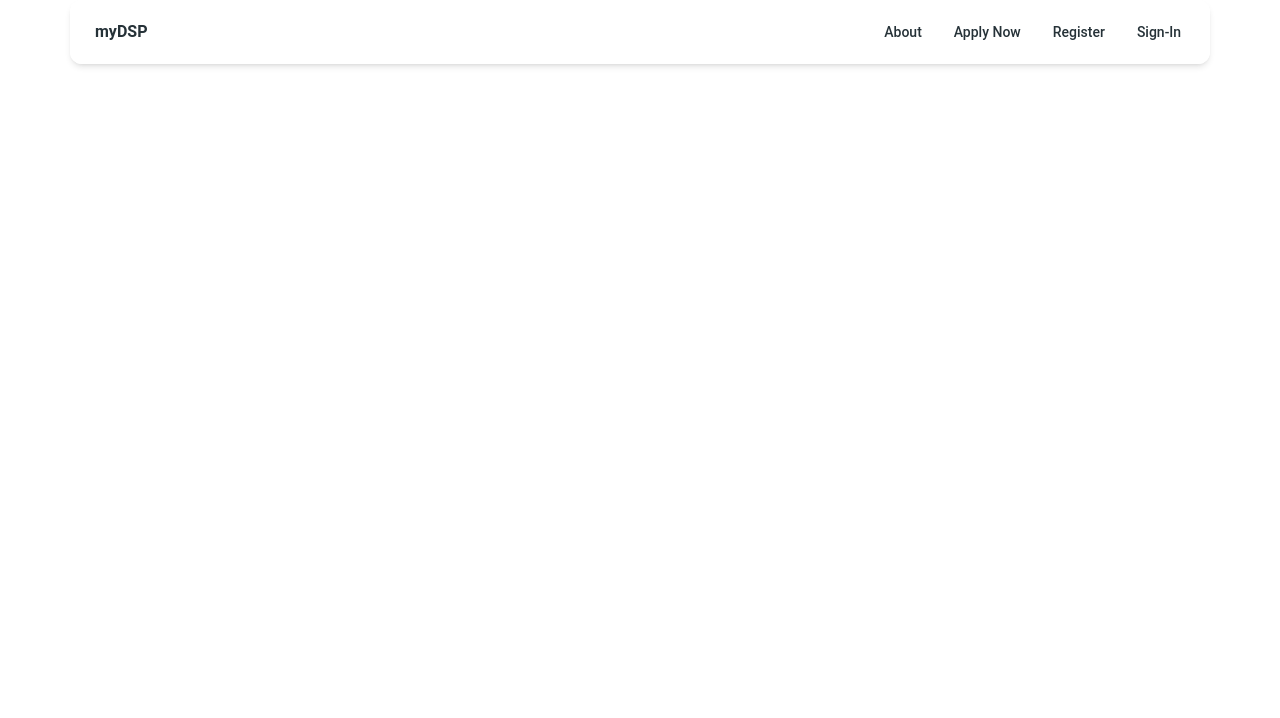
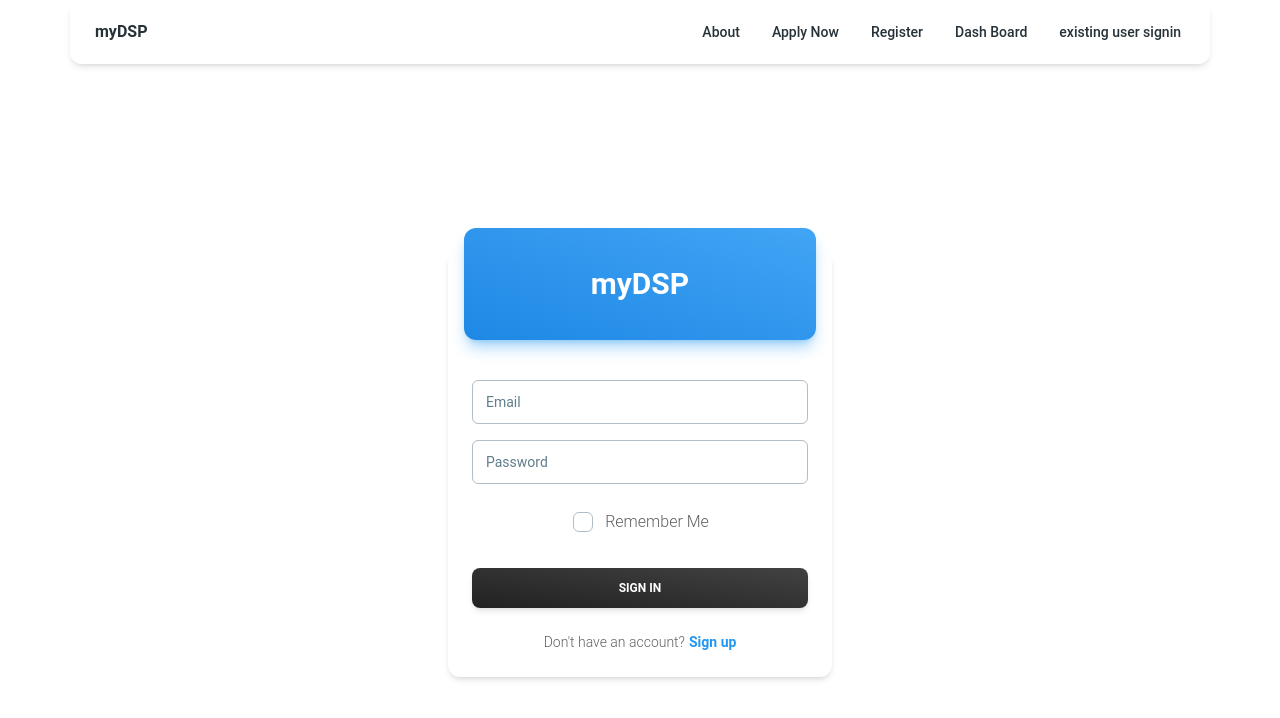
Before and after one commit to Dhart1984/Ace-Premier-Logistics-FE, a React (Create React App) app: page /sign-in in a window 1280 px wide. Shown: the top 718 px of the page. Built offline with nearby package versions, Linux system fonts and the light colour scheme; no server answers.

Commit message:
thank you page, signup/sign in routing

```diff
--- a/src/App.js
+++ b/src/App.js
@@ -12,10 +12,8 @@ function App() {
   return (
     <div className="App">
       <Header />
-
-
-
       <Main />
+      {/* <About/> */}
 
 
     </div>
--- a/src/components/Header/index.jsx
+++ b/src/components/Header/index.jsx
@@ -29,9 +29,9 @@ function NavList() {
         color="blue-gray"
         className="p-1 font-medium"
       >
-        <a href="#" className="flex items-center hover:text-blue-500 transition-colors">
+        <Link to="/about" className="flex items-center hover:text-blue-500 transition-colors">
           About
-        </a>
+        </Link>
       </Typography>
       <Typography
         as="li"
@@ -60,7 +60,17 @@ function NavList() {
         className="p-1 font-medium"
       >
         <Link to="/dashboard" className="flex items-center hover:text-blue-500 transition-colors">
-          Sign-In
+          Dash Board
+        </Link>
+      </Typography>
+      <Typography
+        as="li"
+        variant="small"
+        color="blue-gray"
+        className="p-1 font-medium"
+      >
+        <Link to="/sign-in" className="flex items-center hover:text-blue-500 transition-colors">
+          existing user signin
         </Link>
       </Typography>
     </ul>
--- a/src/components/Main/index.jsx
+++ b/src/components/Main/index.jsx
@@ -2,6 +2,9 @@ import { Routes, Route } from "react-router-dom"
 import Applicant from "../../pages/Applicants"
 import ShowPage from "../../pages/Show"
 import Home from "../../pages/Home"
+import About from "../../pages/About/about"
+import ThankYou from "../../pages/ThankYou/thankyou"
+import SignIn from "../../pages/SignIn/signin"
 
 const Main = (props) => {
   return (
@@ -9,6 +12,9 @@ const Main = (props) => {
       <Routes>
         <Route path="/" element={<Home/>} />
         <Route path="/dashboard" element={<Applicant/> }/>
+        <Route path="/about" element={<About/>}/>
+        <Route path="/sign-in" element={<SignIn/>}/>
+        <Route path="/thanks" element={<ThankYou/>}/>
         <Route path="/applicant/:id" element={<ShowPage />} />
       </Routes>
     </main>
--- a/src/components/SignUp/signup.jsx
+++ b/src/components/SignUp/signup.jsx
@@ -1,5 +1,6 @@
-import {useState, useEffect} from "react";
-import {createApplicant} from "../../utilities/applicant-service.js"
+import { useState, useEffect } from "react";
+import { createApplicant } from "../../utilities/applicant-service.js"
+import { Link } from 'react-router-dom';
 // import pick from ""
 import {
   Card,
@@ -42,7 +43,7 @@ import {
   };
 
   return (
-        <Card color="transparent" shadow={false}>
+    <Card color="transparent" shadow={false} >
       <Typography variant="h4" color="white">
         Sign Up/Register
       </Typography>
@@ -50,11 +51,11 @@ import {
         Enter your details to register.
       </Typography>
       <form onSubmit={handleSubmit} className="mt-8 mb-2 w-80 max-w-screen-lg sm:w-96">
-          <div className="mb-4 flex flex-col gap-6">
-            <Input onChange={handleChange} name='firstName' value={newForm.firstName} size="lg" label="First Name" color="white"/>
-            <Input onChange={handleChange} name='lastName' value={newForm.lastName} size="lg" label="Last Name"color="white"/>
+        <div className="mb-4 flex flex-col gap-6" >
+          <Input onChange={handleChange} name='firstName' value={newForm.firstName} size="lg" label="First Name" color="white" />
+          <Input onChange={handleChange} name='lastName' value={newForm.lastName} size="lg" label="Last Name" color="white" />
 
-            <Input onChange={handleChange} name='email' value={newForm.email} size="lg" label="Email" color="white"/>
+          <Input onChange={handleChange} name='email' value={newForm.email} size="lg" label="Email" color="white" />
 
 
           {/* <Input type="password" size="lg" label="Password" /> */}
@@ -79,13 +80,26 @@ import {
           }
           containerProps={{ className: "-ml-2.5" }}
         />
-          <Button type='submit' className="mt-6" fullWidth>
+        <Link to="/thanks" className="mt-6" style={{ width: '100%' }}>
+          <Button type="submit" fullWidth>
             Register
           </Button>
+        </Link>
+
+
+
+
+
+
+
+
+
+
+
         <Typography color="gray" className="mt-4 text-center font-normal">
           Already have an account?{" "}
           <a
-              href="#"
+            href="/sign-in"
             className="font-medium text-blue-500 transition-colors hover:text-blue-700"
           >
             Sign In
--- a/src/pages/About/about.jsx
+++ b/src/pages/About/about.jsx
@@ -1,3 +1,4 @@
+import { useState, useEffect } from "react";
 import {
     Card,
     CardHeader,
--- a/src/pages/Home/index.jsx
+++ b/src/pages/Home/index.jsx
@@ -38,7 +38,7 @@ export default function Example() {
 
             </div>
             <div className="w-1/2 flex items-center justify-center">
-                <h1 className="text-4xl font-bold">We're looking for talented Drivers. Apply within.</h1>
+                <h1 className="text-4xl font-bold">We're looking for talented Drivers. <br></br><br></br>You're looking for you're next oppurtunity.<br></br> <br></br>Let's hit the road. </h1>
             </div>
         </div>
     );
--- a/src/pages/Show/index.jsx
+++ b/src/pages/Show/index.jsx
@@ -2,6 +2,14 @@ import { useState, useEffect } from 'react'
 import { useParams } from 'react-router'
 import { getApplicant, deleteApplicant} from '../../utilities/applicant-service'
 import {  useNavigate } from 'react-router-dom'
+import {
+  Card,
+  CardHeader,
+  CardBody,
+  CardFooter,
+  Typography,
+  Button
+} from "@material-tailwind/react";
 
 const Show = () => {
   const [applicant, setApplicant] = useState(null)
@@ -27,22 +35,24 @@ const Show = () => {
 // conditionally render either a person's data or a loading message
 
 const loaded = () => (
-    <div className="applicant">
-        <h1>Show Page</h1>
-        <h2>{applicant.firstName}</h2>
-        <h2>{applicant.lastName}</h2>
-        <div>
-        <button>{applicant.reviewed}</button>
-        </div>
-        <div>
-            <button className='delete' onClick={handleDelete}>
-                Remove Person
-            </button>
-        </div>
+  <Card className="mt-6 w-96">
+      <CardHeader color="blue-gray" className="relative h-56">
+        <img src="https://sp-ao.shortpixel.ai/client/to_auto,q_glossy,ret_img,w_1024,h_683/https://warehouse.ninja/wp-content/uploads/2021/11/amazon-delivery-van-1024x683.jpg" alt="img-blur-shadow" layout="fill" />
+      </CardHeader>
+      <CardBody>
+        <Typography variant="h5" color="blue-gray" className="mb-2">
+          {applicant.firstName}
+        </Typography>
+        <Typography>
+        {applicant.lastName}
+        </Typography>
+      </CardBody>
+      <CardFooter className="pt-0">
+        <Button className='delete' onClick={handleDelete}>
+        Delete Applicant</Button>
+      </CardFooter>
+    </Card>
 
-
-        {/* <img src={person.image} alt={person.name+" image"} /> */}
-        </div>
 )
 
 const loading = () => {
--- /dev/null
+++ b/src/pages/SignIn/signin.jsx
@@ -0,0 +1,52 @@
+import {
+    Card,
+    CardHeader,
+    CardBody,
+    CardFooter,
+    Typography,
+    Input,
+    Checkbox,
+    Button,
+  } from "@material-tailwind/react";
+
+  export default function SignIn() {
+    return (
+        <div className="flex justify-center items-center h-screen">
+      <Card className="w-96 align-content: normal">
+        <CardHeader
+          variant="gradient"
+          color="blue"
+          className="mb-4 grid h-28 place-items-center"
+        >
+          <Typography variant="h3" color="white">
+            myDSP
+          </Typography>
+        </CardHeader>
+        <CardBody className="flex flex-col gap-4">
+          <Input label="Email" size="lg" />
+          <Input label="Password" size="lg" />
+          <div className="-ml-2.5">
+            <Checkbox label="Remember Me" />
+          </div>
+        </CardBody>
+        <CardFooter className="pt-0">
+          <Button variant="gradient" fullWidth>
+            Sign In
+          </Button>
+          <Typography variant="small" className="mt-6 flex justify-center">
+            Don't have an account?
+            <Typography
+              as="a"
+              href="/"
+              variant="small"
+              color="blue"
+              className="ml-1 font-bold"
+            >
+              Sign up
+            </Typography>
+          </Typography>
+        </CardFooter>
+      </Card>
+      </div>
+    );
+  }
--- /dev/null
+++ b/src/pages/ThankYou/thankyou.jsx
@@ -0,0 +1,26 @@
+import { Typography } from "@material-tailwind/react";
+
+
+export default function ThankYou() {
+  return (
+    <figure className="relative h-full w-full">
+      <img
+        className="h-full w-full rounded-xl"
+        src="https://sp-ao.shortpixel.ai/client/to_auto,q_glossy,ret_img,w_1024,h_683/https://warehouse.ninja/wp-content/uploads/2021/11/amazon-delivery-van-1024x683.jpg"
+      />
+      <figcaption className="absolute bottom-8 left-2/4 flex w-[calc(100%-4rem)] -translate-x-2/4 justify-between rounded-xl border border-white bg-white/75 py-4 px-6 shadow-lg shadow-black/5 saturate-200 backdrop-blur-sm">
+        <div>
+          <Typography variant="h5" color="blue-gray">
+            Thank You for Applying
+          </Typography>
+          <Typography color="gray" className="mt-2 font-normal">
+            20 July 2022
+          </Typography>
+        </div>
+        <Typography variant="h5" color="blue-gray">
+          A recruiter will be in contact with you soon!
+        </Typography>
+      </figcaption>
+    </figure>
+  );
+}
```
Lines whose indentation alone changed are shown as unchanged.
